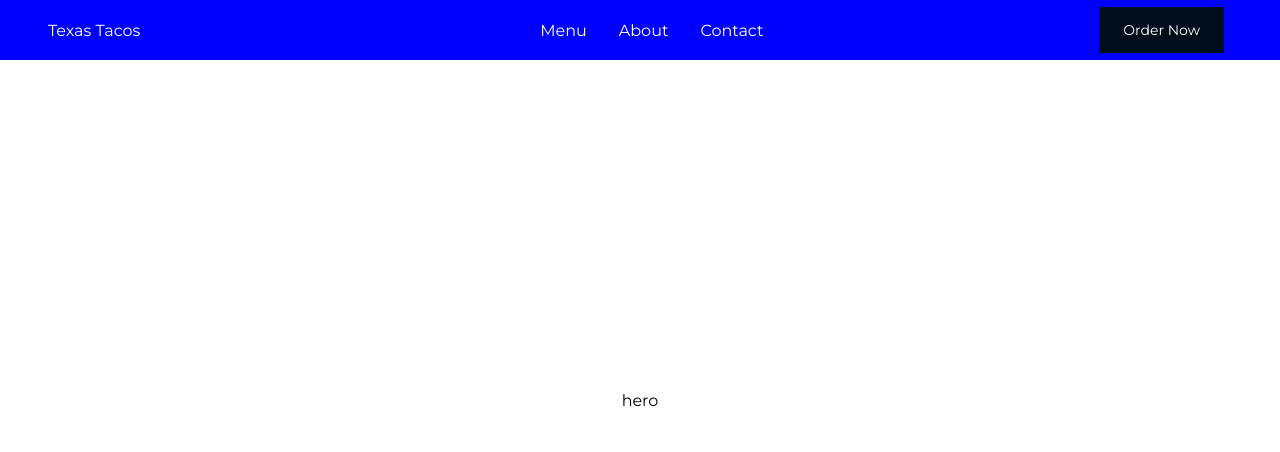
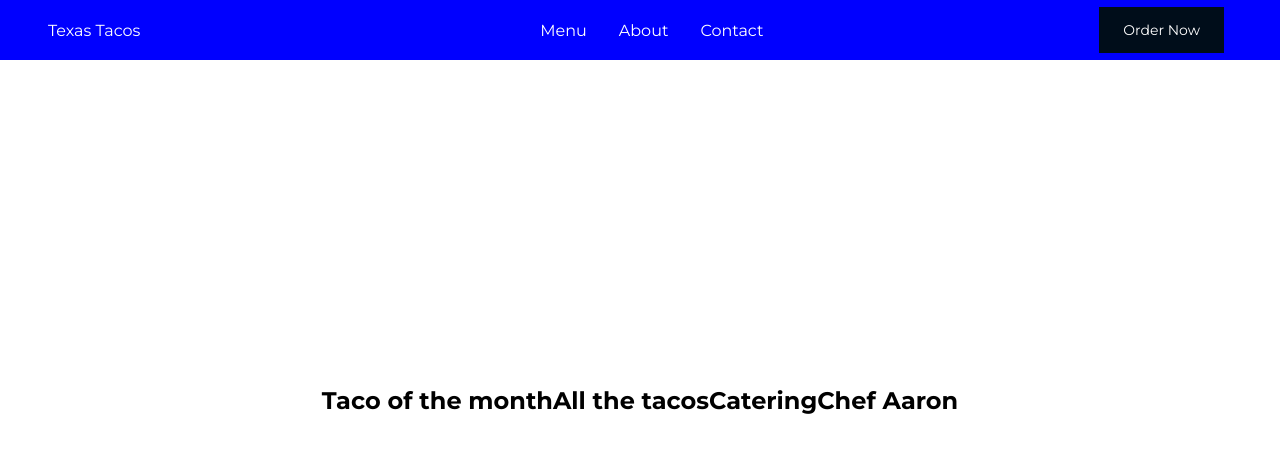
Before and after one commit to aaronsHarris/Texas-Taco-Company, a React (Create React App) app in the folder client/: page / in a window 1280 px wide. Shown: the top 452 px of the page. Built offline with nearby package versions, Linux system fonts and the light colour scheme.

Commit message:
added SliderData.js, added styles to Hero.styles.js, added divs in Hero.jsx, added slides props to app.js

```diff
--- a/client/src/App.js
+++ b/client/src/App.js
@@ -1,14 +1,14 @@
 import Hero from "./components/Hero";
 import Navbar from "./components/Navbar";
+import { SliderData } from "./data/SliderData";
 import GlobalStyle from "./styles/GlobalStyles.styles";
-
 
 function App() {
   return (
     <>
-    <GlobalStyle/>
-    <Navbar />
-    <Hero />
+      <GlobalStyle />
+      <Navbar />
+      <Hero slides={SliderData} />
     </>
   );
 }
--- a/client/src/components/Hero.jsx
+++ b/client/src/components/Hero.jsx
@@ -1,10 +1,28 @@
 import React from "react";
-import { HeroSection, HeroWrapper } from "../styles/Hero.styles";
-const Hero = () => {
+import {
+  HeroSection,
+  HeroWrapper,
+  HeroSlide,
+  HeroSlider,
+  HeroImage,
+  HeroContent,
+} from "../styles/Hero.styles";
+const Hero = ({slides}) => {
   return (
     <HeroSection>
       <HeroWrapper>
-        <div>hero</div>
+        {slides.map((slide, index) => {
+          return (
+            <HeroSlide key={index}>
+              <HeroSlider>
+                <HeroImage />
+                <HeroContent>
+                  <h1>{slide.title}</h1>
+                </HeroContent>
+              </HeroSlider>
+            </HeroSlide>
+          );
+        })}
       </HeroWrapper>
     </HeroSection>
   );
--- a/client/src/data/SliderData.js
+++ b/client/src/data/SliderData.js
@@ -1,3 +1,8 @@
+import ImageOne from '../images/TexasTacoBajaShrimp.jpeg'
+import ImageTwo from '../images/TexasTacoBarbacoa.jpeg'
+import ImageThree from '../images/TexasTacoAlPastor.jpeg'
+import ImageFour from '../images/TexasTacoFajita.jpeg'
+
 export const SliderData = [
   {
     title: 'Taco of the month',
--- a/client/src/styles/Hero.styles.js
+++ b/client/src/styles/Hero.styles.js
@@ -16,3 +16,10 @@ export const HeroWrapper = styled.div`
   overflow: hidden;
   position: relative;
 `;
+
+export const HeroSlide = styled.div`
+`
+
+export const HeroSlider = styled.div``
+export const HeroImage = styled.div``
+export const HeroContent = styled.div``
```
